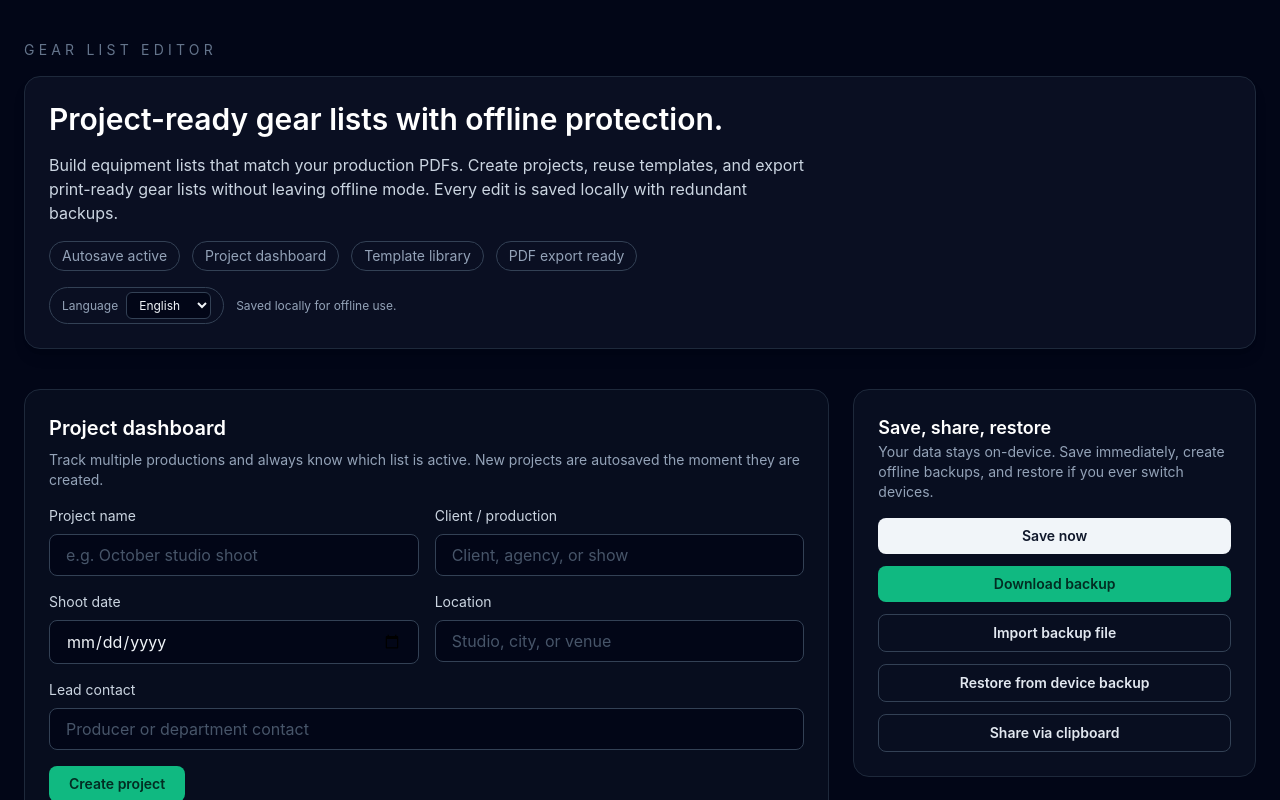
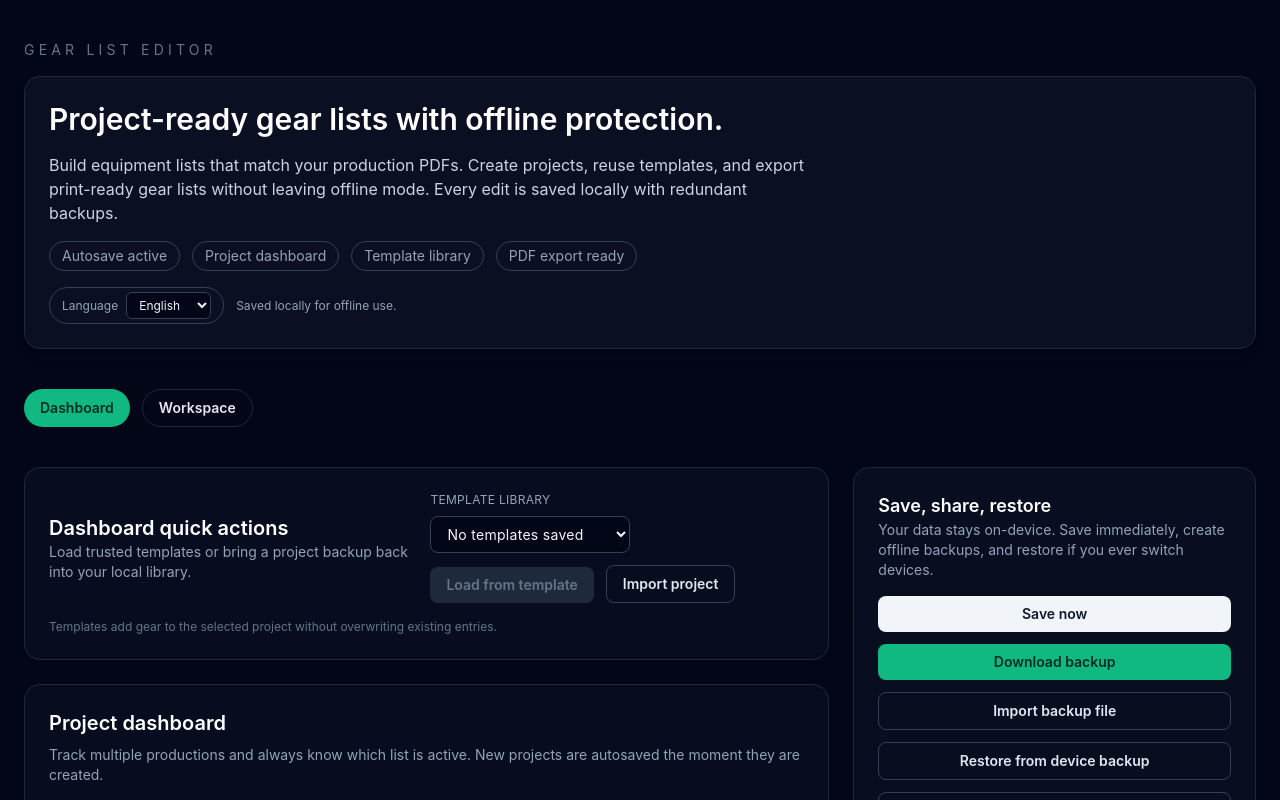
Before and after one commit to Hugo9809/Gear-list-editor, a React (Vite) app in the folder app/: page / in a window 1280 px wide. Shown: the top 800 px of the page. Built offline with nearby package versions, Linux system fonts and the light colour scheme.

Commit message:
Refactor dashboard view

```diff
--- a/app/src/App.jsx
+++ b/app/src/App.jsx
@@ -216,6 +216,8 @@ export default function App() {
   const [templates, setTemplates] = useState([]);
   const [history, setHistory] = useState({ items: [], categories: [] });
   const [activeProjectId, setActiveProjectId] = useState(null);
+  const [activeTab, setActiveTab] = useState('dashboard');
+  const [selectedTemplateId, setSelectedTemplateId] = useState('');
   const [lastSaved, setLastSaved] = useState(null);
   const [theme, setTheme] = useState('light');
   const [status, setStatus] = useState('Loading your saved gear list...');
@@ -305,6 +307,16 @@ export default function App() {
       setActiveProjectId(projects[0].id);
     }
   }, [activeProjectId, isHydrated, projects]);
+
+  useEffect(() => {
+    if (templates.length === 0) {
+      setSelectedTemplateId('');
+      return;
+    }
+    setSelectedTemplateId((prev) =>
+      templates.some((template) => template.id === prev) ? prev : templates[0].id
+    );
+  }, [templates]);
 
   const activeProject = useMemo(
     () => projects.find((project) => project.id === activeProjectId) || projects[0] || null,
@@ -645,6 +657,14 @@ export default function App() {
     setStatus('Template applied. Autosave will secure the updated list.');
   };
 
+  const handleLoadTemplate = () => {
+    if (!selectedTemplateId) {
+      setStatus('Select a template to load into the active project.');
+      return;
+    }
+    applyTemplateToProject(selectedTemplateId);
+  };
+
   const updateTemplateField = (templateId, field, value) => {
     setTemplates((prev) =>
       prev.map((template) =>
@@ -845,8 +865,86 @@ export default function App() {
           </div>
         </header>
 
+        <nav className="flex flex-wrap gap-3">
+          {[
+            { id: 'dashboard', label: 'Dashboard' },
+            { id: 'workspace', label: 'Workspace' }
+          ].map((tab) => {
+            const isActive = activeTab === tab.id;
+            return (
+              <button
+                key={tab.id}
+                type="button"
+                onClick={() => setActiveTab(tab.id)}
+                className={`rounded-full px-4 py-2 text-sm font-semibold transition ${
+                  isActive
+                    ? 'bg-emerald-500 text-emerald-950'
+                    : 'border border-slate-800 text-slate-200 hover:border-emerald-400'
+                }`}
+              >
+                {tab.label}
+              </button>
+            );
+          })}
+        </nav>
+
         <section className="grid gap-6 lg:grid-cols-[2fr_1fr]">
           <div className="flex flex-col gap-6">
+            {activeTab === 'dashboard' ? (
+              <>
+                <div className="flex flex-col gap-4 rounded-2xl border border-slate-800 bg-slate-900/40 p-6">
+                  <div className="flex flex-col gap-4 lg:flex-row lg:items-center lg:justify-between">
+                    <div>
+                      <h2 className="text-xl font-semibold text-white">Dashboard quick actions</h2>
+                      <p className="text-sm text-slate-400">
+                        Load trusted templates or bring a project backup back into your local library.
+                      </p>
+                    </div>
+                    <div className="flex flex-wrap items-end gap-3">
+                      <label className="flex min-w-[200px] flex-col gap-2 text-xs uppercase tracking-wide text-slate-400">
+                        Template library
+                        <select
+                          value={selectedTemplateId}
+                          onChange={(event) => setSelectedTemplateId(event.target.value)}
+                          className="rounded-lg border border-slate-700 bg-slate-950 px-3 py-2 text-sm text-slate-100 focus:border-emerald-400 focus:outline-none"
+                        >
+                          {templates.length === 0 ? (
+                            <option value="">No templates saved</option>
+                          ) : (
+                            templates.map((template) => (
+                              <option key={template.id} value={template.id}>
+                                {template.name}
+                              </option>
+                            ))
+                          )}
+                        </select>
+                      </label>
+                      <button
+                        type="button"
+                        onClick={handleLoadTemplate}
+                        disabled={!selectedTemplateId}
+                        className={`rounded-lg px-4 py-2 text-sm font-semibold transition ${
+                          selectedTemplateId
+                            ? 'bg-emerald-500 text-emerald-950 hover:bg-emerald-400'
+                            : 'cursor-not-allowed bg-slate-800 text-slate-500'
+                        }`}
+                      >
+                        Load from template
+                      </button>
+                      <button
+                        type="button"
+                        onClick={() => fileInputRef.current?.click()}
+                        className="rounded-lg border border-slate-700 px-4 py-2 text-sm font-semibold text-slate-200 transition hover:border-emerald-400 hover:text-emerald-200"
+                      >
+                        Import project
+                      </button>
+                    </div>
+                  </div>
+                  <p className="text-xs text-slate-500">
+                    Templates add gear to the selected project without overwriting existing entries.
+                  </p>
+                </div>
+
                 <form
                   onSubmit={addProject}
                   className="flex flex-col gap-4 rounded-2xl border border-slate-800 bg-slate-900/40 p-6"
@@ -863,7 +961,9 @@ export default function App() {
                       Project name
                       <input
                         value={projectDraft.name}
-                    onChange={(event) => setProjectDraft((prev) => ({ ...prev, name: event.target.value }))}
+                        onChange={(event) =>
+                          setProjectDraft((prev) => ({ ...prev, name: event.target.value }))
+                        }
                         placeholder="e.g. October studio shoot"
                         className="w-full rounded-lg border border-slate-700 bg-slate-950 px-4 py-2 text-base text-slate-100 placeholder:text-slate-600 focus:border-emerald-400 focus:outline-none"
                       />
@@ -872,7 +972,9 @@ export default function App() {
                       Client / production
                       <input
                         value={projectDraft.client}
-                    onChange={(event) => setProjectDraft((prev) => ({ ...prev, client: event.target.value }))}
+                        onChange={(event) =>
+                          setProjectDraft((prev) => ({ ...prev, client: event.target.value }))
+                        }
                         placeholder="Client, agency, or show"
                         className="w-full rounded-lg border border-slate-700 bg-slate-950 px-4 py-2 text-base text-slate-100 placeholder:text-slate-600 focus:border-emerald-400 focus:outline-none"
                       />
@@ -892,7 +994,9 @@ export default function App() {
                       Location
                       <input
                         value={projectDraft.location}
-                    onChange={(event) => setProjectDraft((prev) => ({ ...prev, location: event.target.value }))}
+                        onChange={(event) =>
+                          setProjectDraft((prev) => ({ ...prev, location: event.target.value }))
+                        }
                         placeholder="Studio, city, or venue"
                         className="w-full rounded-lg border border-slate-700 bg-slate-950 px-4 py-2 text-base text-slate-100 placeholder:text-slate-600 focus:border-emerald-400 focus:outline-none"
                       />
@@ -901,7 +1005,9 @@ export default function App() {
                       Lead contact
                       <input
                         value={projectDraft.contact}
-                    onChange={(event) => setProjectDraft((prev) => ({ ...prev, contact: event.target.value }))}
+                        onChange={(event) =>
+                          setProjectDraft((prev) => ({ ...prev, contact: event.target.value }))
+                        }
                         placeholder="Producer or department contact"
                         className="w-full rounded-lg border border-slate-700 bg-slate-950 px-4 py-2 text-base text-slate-100 placeholder:text-slate-600 focus:border-emerald-400 focus:outline-none"
                       />
@@ -942,20 +1048,33 @@ export default function App() {
                         return (
                           <div
                             key={project.id}
-                        className={`flex flex-col gap-3 rounded-xl border p-4 transition ${
+                            className={`flex h-full flex-col gap-4 rounded-xl border p-4 transition ${
                               isActive
-                            ? 'border-emerald-500/60 bg-emerald-500/10'
+                                ? 'border-emerald-500/60 bg-emerald-500/10 shadow-[0_0_0_1px_rgba(16,185,129,0.35)]'
                                 : 'border-slate-800 bg-slate-950/60'
                             }`}
                           >
+                            <div className="flex items-start justify-between gap-3">
                               <div>
                                 <h3 className="text-lg font-semibold text-white">{project.name}</h3>
                                 <p className="text-xs text-slate-400">
-                            {project.client || 'Client not set'} · {project.shootDate || 'Date not set'}
+                                  {project.client || 'Client not set'} ·{' '}
+                                  {project.shootDate || 'Date not set'}
                                 </p>
                               </div>
-                        <div className="text-xs text-slate-500">
-                          {project.categories.length} categories · {itemTotal} items
+                              {isActive && (
+                                <span className="rounded-full border border-emerald-400/50 bg-emerald-500/10 px-2 py-1 text-[10px] font-semibold uppercase tracking-wide text-emerald-200">
+                                  Selected
+                                </span>
+                              )}
+                            </div>
+                            <div className="grid gap-2 text-xs text-slate-400 md:grid-cols-2">
+                              <div className="rounded-lg border border-slate-800 bg-slate-950/40 px-3 py-2">
+                                Categories <span className="font-semibold text-slate-200">{project.categories.length}</span>
+                              </div>
+                              <div className="rounded-lg border border-slate-800 bg-slate-950/40 px-3 py-2">
+                                Items <span className="font-semibold text-slate-200">{itemTotal}</span>
+                              </div>
                             </div>
                             <div className="mt-auto flex flex-wrap gap-2">
                               <button
@@ -983,7 +1102,9 @@ export default function App() {
                     )}
                   </div>
                 </div>
-
+              </>
+            ) : (
+              <>
                 <div className="rounded-2xl border border-slate-800 bg-slate-900/40 p-6">
                   <div className="flex flex-wrap items-center justify-between gap-4">
                     <div>
@@ -1131,7 +1252,9 @@ export default function App() {
                                   type="number"
                                   min="1"
                                   value={(itemDrafts[category.id] || emptyItemDraft).quantity}
-                              onChange={(event) => updateDraftItem(category.id, 'quantity', event.target.value)}
+                                  onChange={(event) =>
+                                    updateDraftItem(category.id, 'quantity', event.target.value)
+                                  }
                                   className="w-full rounded-lg border border-slate-700 bg-slate-950 px-3 py-2 text-sm text-slate-100 focus:border-emerald-400 focus:outline-none"
                                 />
                                 <input
@@ -1183,7 +1306,12 @@ export default function App() {
                                         min="1"
                                         value={item.quantity}
                                         onChange={(event) =>
-                                      updateItemField(category.id, item.id, 'quantity', event.target.value)
+                                          updateItemField(
+                                            category.id,
+                                            item.id,
+                                            'quantity',
+                                            event.target.value
+                                          )
                                         }
                                         className="w-full rounded-lg border border-slate-700 bg-slate-950 px-3 py-2 text-sm text-slate-100 focus:border-emerald-400 focus:outline-none"
                                       />
@@ -1197,7 +1325,12 @@ export default function App() {
                                       <input
                                         value={item.details}
                                         onChange={(event) =>
-                                      updateItemField(category.id, item.id, 'details', event.target.value)
+                                          updateItemField(
+                                            category.id,
+                                            item.id,
+                                            'details',
+                                            event.target.value
+                                          )
                                         }
                                         className="w-full rounded-lg border border-slate-700 bg-slate-950 px-3 py-2 text-sm text-slate-100 focus:border-emerald-400 focus:outline-none"
                                       />
@@ -1257,8 +1390,8 @@ export default function App() {
                   <div className="flex flex-col gap-2">
                     <h2 className="text-xl font-semibold text-white">Template management</h2>
                     <p className="text-sm text-slate-400">
-                  Save reusable setups for recurring shoots. Templates can be applied to any project without
-                  overwriting existing data.
+                      Save reusable setups for recurring shoots. Templates can be applied to any project
+                      without overwriting existing data.
                     </p>
                   </div>
                   <div className="mt-4 grid gap-4 md:grid-cols-2">
@@ -1266,7 +1399,9 @@ export default function App() {
                       Template name
                       <input
                         value={templateDraft.name}
-                    onChange={(event) => setTemplateDraft((prev) => ({ ...prev, name: event.target.value }))}
+                        onChange={(event) =>
+                          setTemplateDraft((prev) => ({ ...prev, name: event.target.value }))
+                        }
                         placeholder="e.g. Standard documentary kit"
                         className="w-full rounded-lg border border-slate-700 bg-slate-950 px-4 py-2 text-base text-slate-100 placeholder:text-slate-600 focus:border-emerald-400 focus:outline-none"
                       />
@@ -1323,7 +1458,9 @@ export default function App() {
                           </label>
                           <div className="text-xs text-slate-500">
                             {template.categories.length} categories · Last used{' '}
-                        {template.lastUsed ? new Date(template.lastUsed).toLocaleDateString() : 'Never'}
+                            {template.lastUsed
+                              ? new Date(template.lastUsed).toLocaleDateString()
+                              : 'Never'}
                           </div>
                           <div className="mt-auto flex flex-wrap gap-2">
                             <button
@@ -1346,6 +1483,8 @@ export default function App() {
                     )}
                   </div>
                 </form>
+              </>
+            )}
           </div>
 
           <aside className="flex flex-col gap-6">
--- a/app/src/i18n/de.json
+++ b/app/src/i18n/de.json
@@ -17,7 +17,8 @@
         "items": [
           "Projekt benennen und Kunde, Ort oder Kontakt ergänzen.",
           "Neue Projekte werden sofort lokal gespeichert.",
-          "Projekte jederzeit wechseln, damit Produktionen getrennt bleiben."
+          "Projekte jederzeit wechseln, damit Produktionen getrennt bleiben.",
+          "Im Dashboard Vorlagen laden oder Projekte importieren, ohne gespeichertes Equipment zu verlieren."
         ]
       },
       {
@@ -80,7 +81,8 @@
         "items": [
           "Backup-Dateien für Langzeitablage oder Gerätewechsel speichern.",
           "Backups importieren, um Daten zusammenzuführen statt zu überschreiben.",
-          "Bei Problemen vom Geräte-Backup wiederherstellen."
+          "Bei Problemen vom Geräte-Backup wiederherstellen.",
+          "Dashboard-Aktionen halten Vorlagen und Importe nah an deinen Projekten."
         ]
       }
     ]
--- a/app/src/i18n/en.json
+++ b/app/src/i18n/en.json
@@ -17,7 +17,8 @@
         "items": [
           "Name the project and add client, location, or contact details.",
           "New projects are saved locally the moment they are created.",
-          "Switch projects any time to keep each production separate."
+          "Switch projects any time to keep each production separate.",
+          "Use the dashboard to load templates or import projects without losing saved gear."
         ]
       },
       {
@@ -80,7 +81,8 @@
         "items": [
           "Download backup files for long-term storage or device migration.",
           "Import backups to merge rather than overwrite your current data.",
-          "Restore from device backup if storage needs recovery."
+          "Restore from device backup if storage needs recovery.",
+          "Dashboard quick actions keep template loading and imports close to your projects."
         ]
       }
     ]
```
Lines whose indentation alone changed are shown as unchanged.
